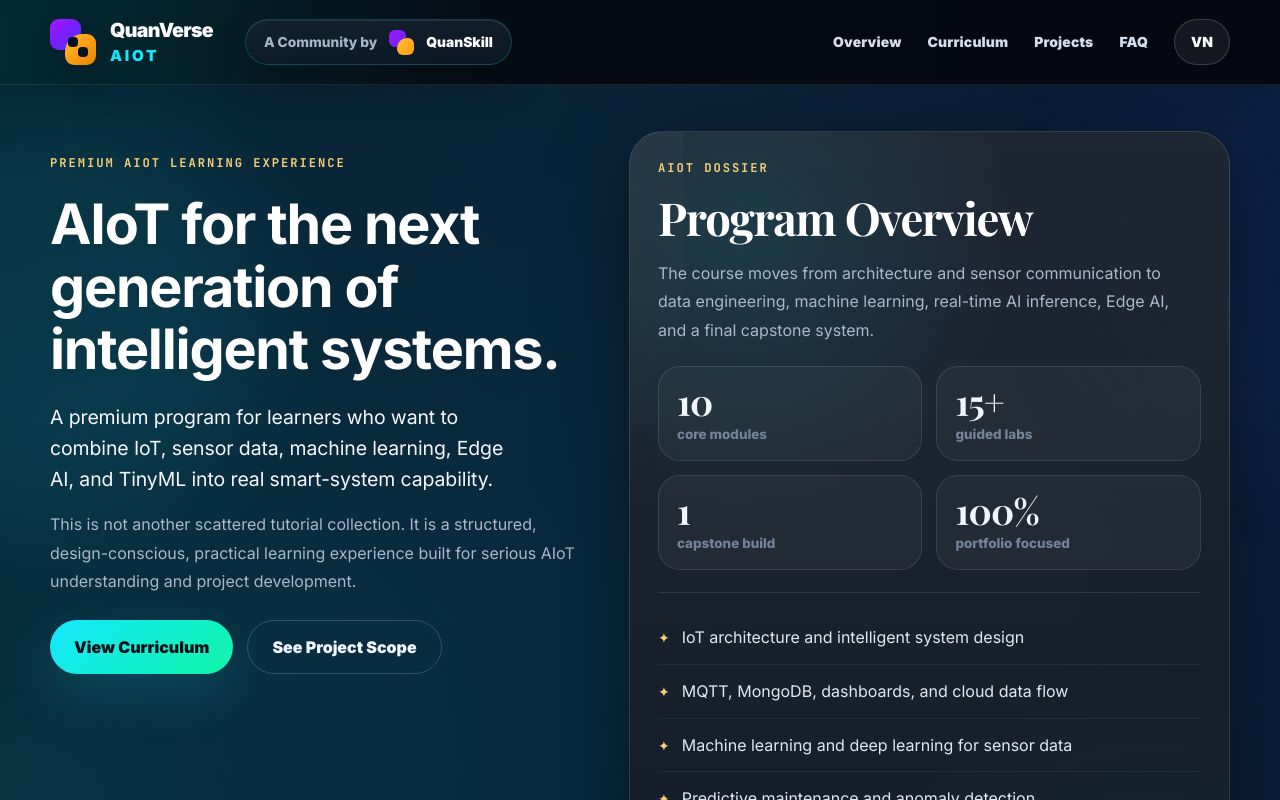
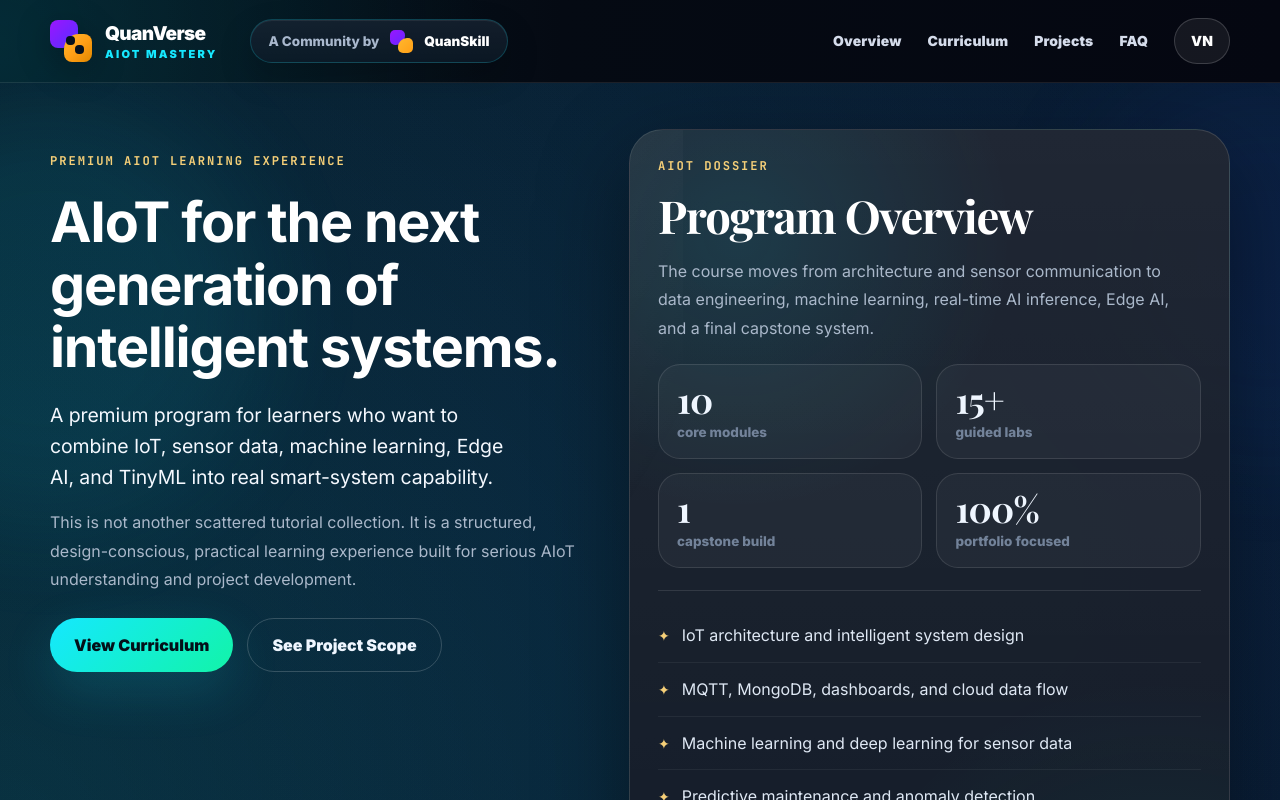
Before and after one commit to mishrasundaram/aiot-premium-course-webapp, a Next.js app: page / in a window 1280 px wide. Shown: the top 800 px of the page. Built offline with nearby package versions, Linux system fonts and the light colour scheme.

Commit message:
Fix native logo proportions and AIoT subtitle

```diff
--- a/app/globals.css
+++ b/app/globals.css
@@ -2211,3 +2211,210 @@ button {
     line-height: 1.13 !important;
   }
 }
+
+/* =========================================================
+   FINAL NATIVE LOGO PROPORTION FIX
+   Background is already fixed; this restores original-style logo balance.
+========================================================= */
+
+.site-header {
+  background:
+    radial-gradient(circle at 0% 50%, rgba(0, 80, 96, 0.30), transparent 38%),
+    linear-gradient(90deg, #061b24 0%, #050a13 44%, #050711 100%) !important;
+  border-bottom: 1px solid rgba(255,255,255,0.09) !important;
+}
+
+/* Header height and lockup spacing closer to reference */
+.nav-shell {
+  min-height: 82px !important;
+}
+
+.native-brand-lockup {
+  display: flex !important;
+  align-items: center !important;
+  gap: 32px !important;
+}
+
+.native-brand {
+  display: inline-flex !important;
+  align-items: center !important;
+  gap: 13px !important;
+}
+
+/* Logo mark: smaller, cleaner, closer to reference */
+.native-mark {
+  width: 42px !important;
+  height: 42px !important;
+  position: relative !important;
+  flex: 0 0 auto !important;
+  filter: drop-shadow(0 8px 16px rgba(0,0,0,0.26)) !important;
+}
+
+.native-mark-blue,
+.native-mark-gold {
+  position: absolute !important;
+  width: 28px !important;
+  height: 28px !important;
+  border-radius: 8px !important;
+}
+
+.native-mark-blue {
+  top: 0 !important;
+  left: 0 !important;
+  background: linear-gradient(135deg, #9b16ff 0%, #7822ff 50%, #5134ff 100%) !important;
+  border-bottom-right-radius: 15px !important;
+}
+
+.native-mark-gold {
+  right: 0 !important;
+  bottom: 0 !important;
+  background: linear-gradient(135deg, #ffb82e 0%, #ff9f16 52%, #e18800 100%) !important;
+  border-top-left-radius: 15px !important;
+}
+
+/* center cutouts like original, but less aggressive */
+.native-mark::after {
+  content: "" !important;
+  position: absolute !important;
+  left: 16px !important;
+  top: 16px !important;
+  width: 9px !important;
+  height: 9px !important;
+  border-radius: 4px !important;
+  background: #06121d !important;
+  box-shadow: 9px 9px 0 #06121d !important;
+}
+
+/* Text balance: QuanVerse slightly smaller, subtitle wider like original */
+.native-brand-copy {
+  display: flex !important;
+  flex-direction: column !important;
+  justify-content: center !important;
+  transform: translateY(1px);
+}
+
+.native-brand-copy strong {
+  color: #ffffff !important;
+  font-size: 1.19rem !important;
+  line-height: 1 !important;
+  font-weight: 850 !important;
+  letter-spacing: -0.035em !important;
+}
+
+.native-brand-copy small {
+  margin-top: 6px !important;
+  color: #16e8ff !important;
+  font-size: 0.69rem !important;
+  line-height: 1 !important;
+  font-weight: 950 !important;
+  letter-spacing: 0.20em !important;
+  text-transform: uppercase !important;
+  white-space: nowrap !important;
+}
+
+/* Community badge closer to original */
+.native-community {
+  height: 44px !important;
+  padding: 0 18px !important;
+  gap: 11px !important;
+  border-radius: 999px !important;
+  background:
+    linear-gradient(180deg, rgba(255,255,255,0.05), rgba(255,255,255,0.018)),
+    rgba(8, 22, 36, 0.72) !important;
+  border: 1px solid rgba(22,232,255,0.20) !important;
+  box-shadow:
+    inset 0 1px 0 rgba(255,255,255,0.07),
+    0 14px 34px rgba(0,0,0,0.18) !important;
+  font-size: 0.84rem !important;
+  font-weight: 800 !important;
+}
+
+.native-community > span:first-child {
+  color: #a9b8cd !important;
+}
+
+.native-community strong {
+  color: #ffffff !important;
+  font-size: 0.84rem !important;
+  font-weight: 900 !important;
+}
+
+.native-mini-mark {
+  width: 23px !important;
+  height: 23px !important;
+  position: relative !important;
+  display: inline-block !important;
+  flex: 0 0 auto !important;
+}
+
+.native-mini-mark span {
+  position: absolute !important;
+  width: 15px !important;
+  height: 15px !important;
+  border-radius: 5px !important;
+}
+
+.native-mini-mark span:first-child {
+  top: 0 !important;
+  left: 0 !important;
+  background: linear-gradient(135deg, #9b16ff, #6427ff) !important;
+  border-bottom-right-radius: 9px !important;
+}
+
+.native-mini-mark span:last-child {
+  right: 0 !important;
+  bottom: 0 !important;
+  background: linear-gradient(135deg, #ffb82e, #ff9f16) !important;
+  border-top-left-radius: 9px !important;
+}
+
+/* Ensure all old image logo attempts stay hidden */
+.logo-image-zone,
+.brand-image,
+.brand-image img,
+.qv-symbol,
+.brand-copy,
+.community-badge {
+  display: none !important;
+}
+
+/* Mobile logo */
+@media (max-width: 1080px) {
+  .native-community {
+    display: none !important;
+  }
+}
+
+@media (max-width: 760px) {
+  .native-brand-lockup {
+    gap: 12px !important;
+  }
+
+  .native-mark {
+    width: 38px !important;
+    height: 38px !important;
+  }
+
+  .native-mark-blue,
+  .native-mark-gold {
+    width: 25px !important;
+    height: 25px !important;
+  }
+
+  .native-mark::after {
+    left: 14.5px !important;
+    top: 14.5px !important;
+    width: 8px !important;
+    height: 8px !important;
+    box-shadow: 8px 8px 0 #06121d !important;
+  }
+
+  .native-brand-copy strong {
+    font-size: 1.02rem !important;
+  }
+
+  .native-brand-copy small {
+    font-size: 0.58rem !important;
+    letter-spacing: 0.16em !important;
+  }
+}
--- a/app/page.tsx
+++ b/app/page.tsx
@@ -215,7 +215,7 @@ export default function Home() {
 
               <span className="native-brand-copy">
                 <strong>QuanVerse</strong>
-                <small>AIoT</small>
+                <small>AIOT MASTERY</small>
               </span>
             </a>
 
```
